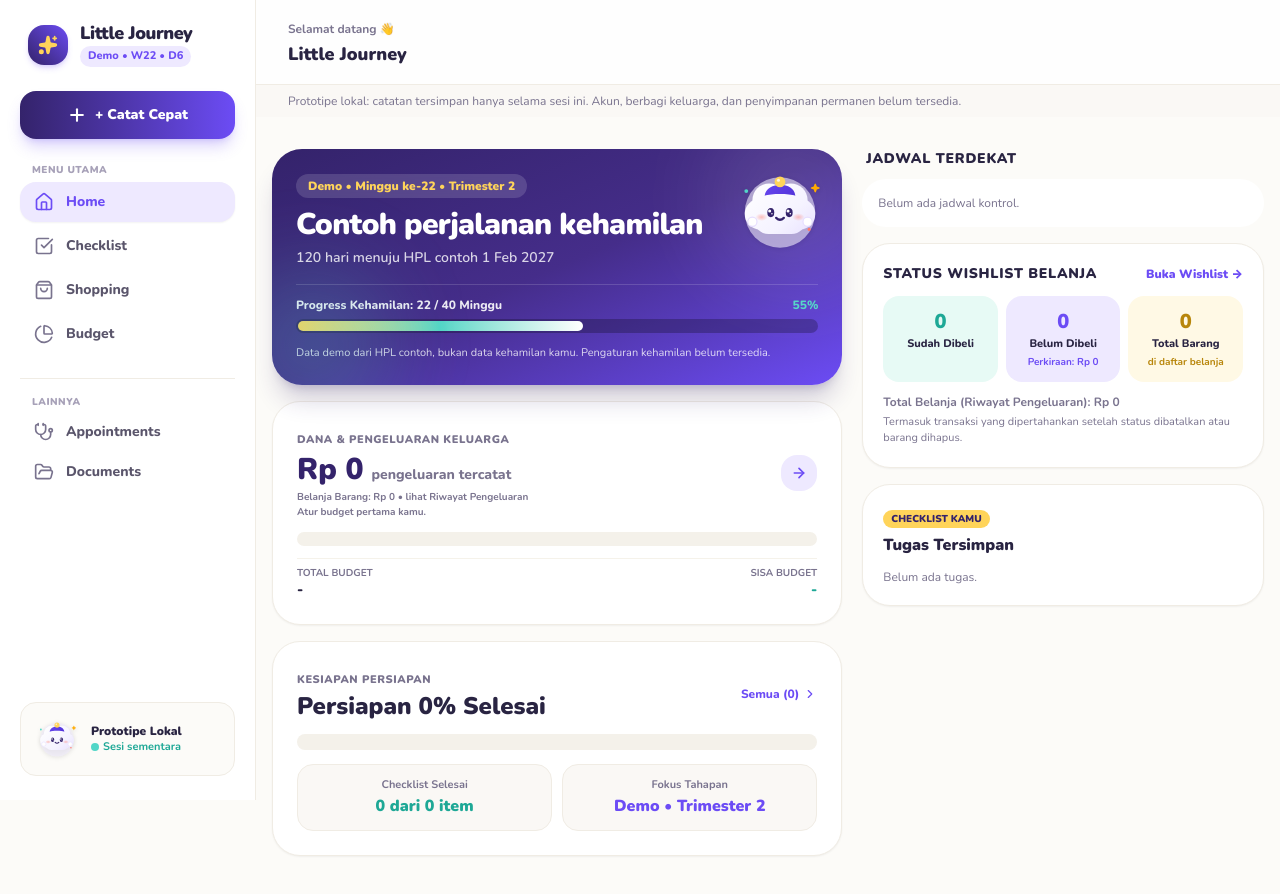
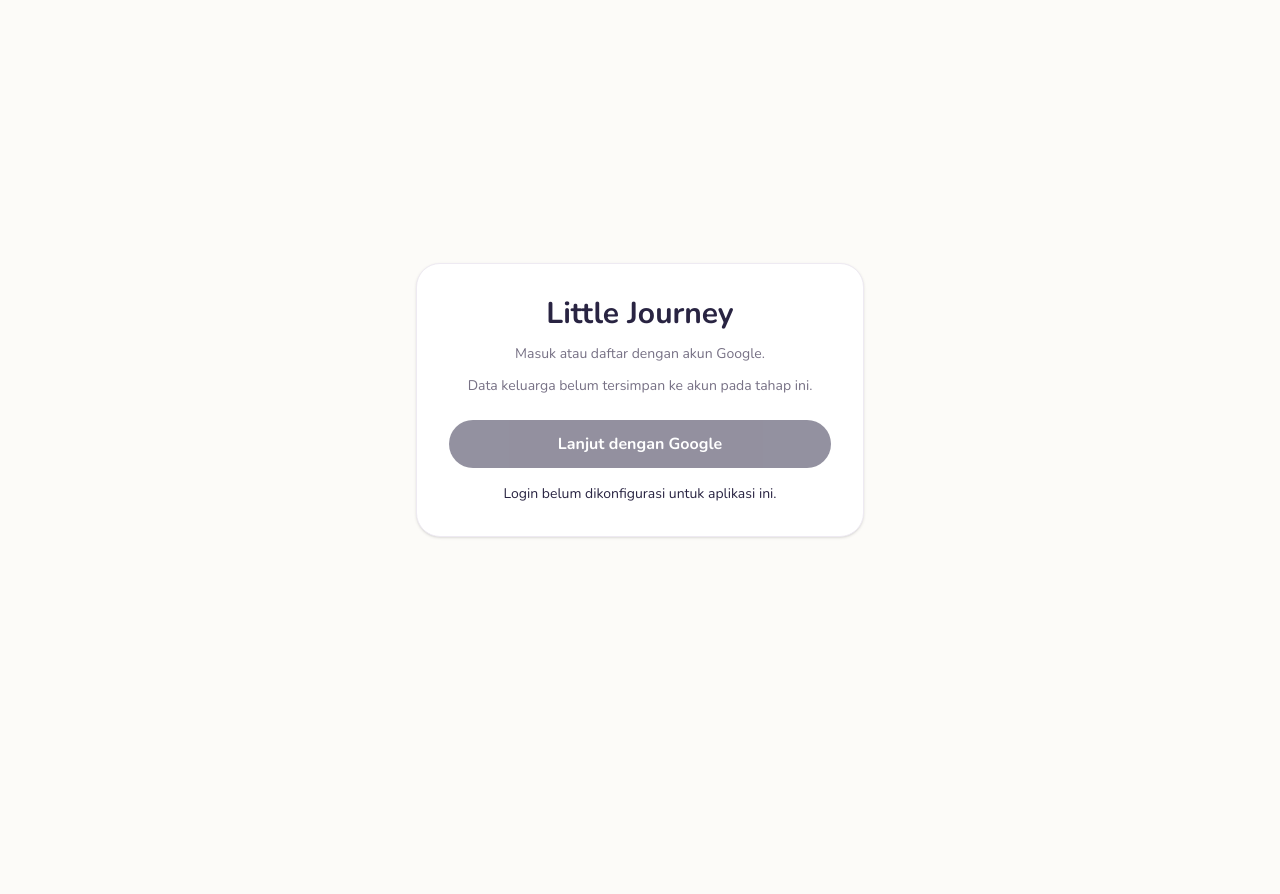
Before and after one commit to agnat202-design/little-journey, a React (Vite) app: page / in a window 1280 px wide. Shown: the top 894 px of the page. After the commit the page ends 800 px from the top, so only its background shows below. Built offline with nearby package versions, Linux system fonts and the light colour scheme; no server answers.

Commit message:
feat: add Google sign-in and session gate

```diff
--- a/package.json
+++ b/package.json
@@ -6,7 +6,7 @@
   "scripts": {
     "dev": "vite --port=3000 --host=0.0.0.0",
     "build": "vite build",
-    "test": "tsx src/lib/businessLogic.test.ts && node src/lib/quickAddAppointments.test.cjs && tsx src/lib/supabaseConfig.test.ts",
+    "test": "tsx src/lib/businessLogic.test.ts && node src/lib/quickAddAppointments.test.cjs && tsx src/lib/supabaseConfig.test.ts && tsx src/lib/googleAuth.test.ts",
     "preview": "vite preview",
     "clean": "rm -rf dist server.js",
     "lint": "tsc --noEmit"
--- /dev/null
+++ b/src/components/AuthBoundary.tsx
@@ -0,0 +1,100 @@
+import { useEffect, useState, type ReactNode } from 'react';
+import type { Session, SupabaseClient } from '@supabase/supabase-js';
+import { getSupabaseClient } from '../lib/supabase';
+import { readSupabaseConfiguration } from '../lib/supabaseConfig';
+
+export default function AuthBoundary({ children }: { children: ReactNode }) {
+  const [client] = useState<SupabaseClient | null>(() => {
+    try { return getSupabaseClient(); } catch { return null; }
+  });
+  const [session, setSession] = useState<Session | null>(null);
+  const [loading, setLoading] = useState(true);
+  const [busy, setBusy] = useState(false);
+  const [error, setError] = useState(() => {
+    const query = new URLSearchParams(window.location.search);
+    const hash = new URLSearchParams(window.location.hash.slice(1));
+    return query.has('error') || hash.has('error')
+      ? 'Login dibatalkan atau belum berhasil. Silakan coba lagi.' : '';
+  });
+
+  useEffect(() => {
+    if (!client) { setLoading(false); return; }
+    let active = true;
+    const { data: { subscription } } = client.auth.onAuthStateChange((_event, next) => {
+      if (active) { setSession(next); setLoading(false); }
+    });
+    client.auth.getSession().then(({ data, error: failure }) => {
+      if (!active) return;
+      setSession(data.session);
+      if (failure) setError('Login belum berhasil. Silakan coba lagi.');
+      setLoading(false);
+    }).catch(() => {
+      if (active) { setError('Tidak dapat memeriksa login. Muat ulang halaman untuk mencoba lagi.'); setLoading(false); }
+    });
+    return () => { active = false; subscription.unsubscribe(); };
+  }, [client]);
+
+  async function login() {
+    if (!client || busy) return;
+    setBusy(true); setError('');
+    try {
+      const configuration = readSupabaseConfiguration({
+        VITE_SUPABASE_URL: import.meta.env.VITE_SUPABASE_URL,
+        VITE_SUPABASE_PUBLISHABLE_KEY: import.meta.env.VITE_SUPABASE_PUBLISHABLE_KEY,
+      });
+      if (configuration.status !== 'configured') throw new Error('Missing configuration');
+      const response = await fetch(configuration.url + '/auth/v1/settings', {
+        headers: { apikey: configuration.publishableKey }, signal: AbortSignal.timeout(10000),
+      });
+      if (!response.ok) throw new Error('Unable to check provider');
+      const settings = await response.json();
+      if (settings.external?.google !== true) {
+        setError('Login Google belum diaktifkan. Aktifkan provider Google di Supabase terlebih dahulu.');
+        setBusy(false);
+        return;
+      }
+      const { error: failure } = await client.auth.signInWithOAuth({
+        provider: 'google', options: { redirectTo: window.location.origin + '/' },
+      });
+      if (failure) throw failure;
+    } catch {
+      setError('Login Google belum berhasil. Periksa koneksi atau pengaturan Google di Supabase.');
+      setBusy(false);
+    }
+  }
+
+  async function logout() {
+    if (!client || busy) return;
+    setBusy(true); setError('');
+    try {
+      const { error: failure } = await client.auth.signOut({ scope: 'local' });
+      if (failure) throw failure;
+      setSession(null);
+    } catch { setError('Belum berhasil keluar. Silakan coba lagi.'); }
+    finally { setBusy(false); }
+  }
+
+  // Remount the prototype for each account: ephemeral family records cannot leak between logins.
+  if (session) return <div key={session.user.id}>
+    <div className="bg-[#E8F5EF] px-4 py-2 text-center text-sm text-[#292442]">
+      Login berhasil. Data keluarga masih prototipe dan belum tersimpan ke akun.
+      <button onClick={logout} disabled={busy} className="ml-3 underline font-bold disabled:opacity-50">{busy ? 'Memproses…' : 'Keluar'}</button>
+      {error && <p role="alert">{error}</p>}
+    </div>
+    {children}
+  </div>;
+
+  return <main className="min-h-screen bg-[#FCFBF8] flex items-center justify-center p-6 text-[#292442]">
+    <section className="w-full max-w-md rounded-3xl bg-white border border-[#EEEAF2] p-8 text-center shadow-sm">
+      <h1 className="text-3xl font-bold">Little Journey</h1>
+      <p className="mt-3 text-sm text-[#777185]">Masuk atau daftar dengan akun Google.</p>
+      <p className="mt-3 text-sm text-[#777185]">Data keluarga belum tersimpan ke akun pada tahap ini.</p>
+      {loading ? <p className="mt-6" role="status">Memeriksa login…</p> : <button
+        onClick={login} disabled={!client || busy}
+        className="mt-6 w-full rounded-full bg-[#292442] text-white px-5 py-3 font-bold disabled:opacity-50"
+      >{busy ? 'Menghubungkan…' : 'Lanjut dengan Google'}</button>}
+      {!client && !loading && <p className="mt-4 text-sm" role="alert">Login belum dikonfigurasi untuk aplikasi ini.</p>}
+      {error && <p className="mt-4 text-sm" role="alert">{error}</p>}
+    </section>
+  </main>;
+}
--- a/src/main.tsx
+++ b/src/main.tsx
@@ -1,5 +1,6 @@
 import {createRoot} from 'react-dom/client';
 import App from './App.tsx';
 import './index.css';
+import AuthBoundary from './components/AuthBoundary';
 
-createRoot(document.getElementById('root')!).render(<App />);
+createRoot(document.getElementById('root')!).render(<AuthBoundary><App /></AuthBoundary>);
```
Also changed, not shown: 3 other files (tests, documents, lock files or other folders).
